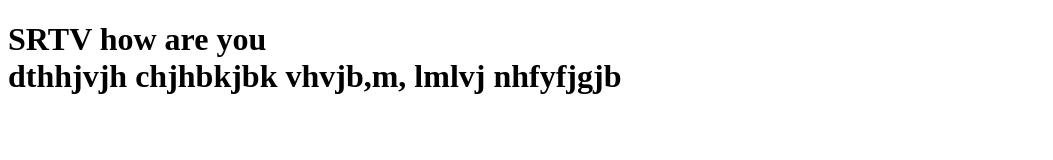
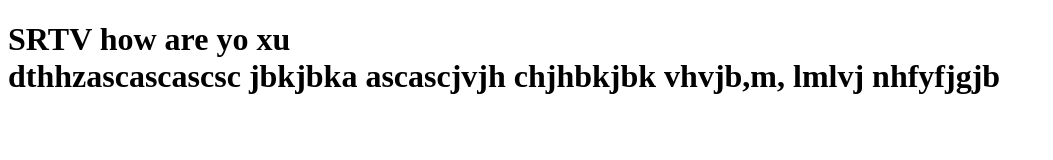
Before and after one commit to sibilyrahiman/datewith-git, a plain HTML site: page index.html in a window 1280 px wide. Shown: the whole page, without its empty margins (0-1053 px from the left). Drawn offline with Linux system fonts and the light colour scheme.

Commit message:
positive answer added

```diff
--- a/index.html
+++ b/index.html
@@ -7,7 +7,7 @@
     <title>Document</title>
 </head>
 <body>
-    <h1>SRTV  how are you    <br>dthhjvjh   chjhbkjbk  vhvjb,m, lmlvj     nhfyfjgjb</h1>
+    <h1>SRTV  how are yo  xu    <br>dthhzascascascsc jbkjbka ascascjvjh   chjhbkjbk  vhvjb,m, lmlvj     nhfyfjgjb</h1>
 
 
 </body>
```
